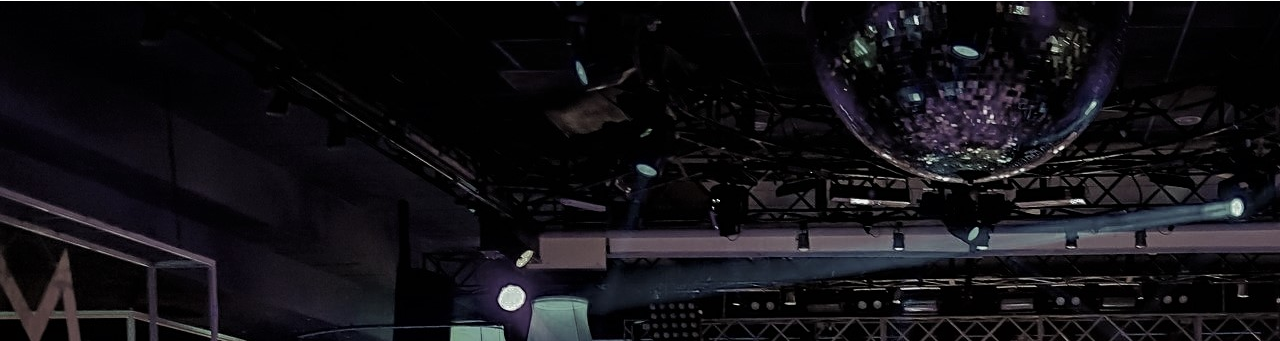
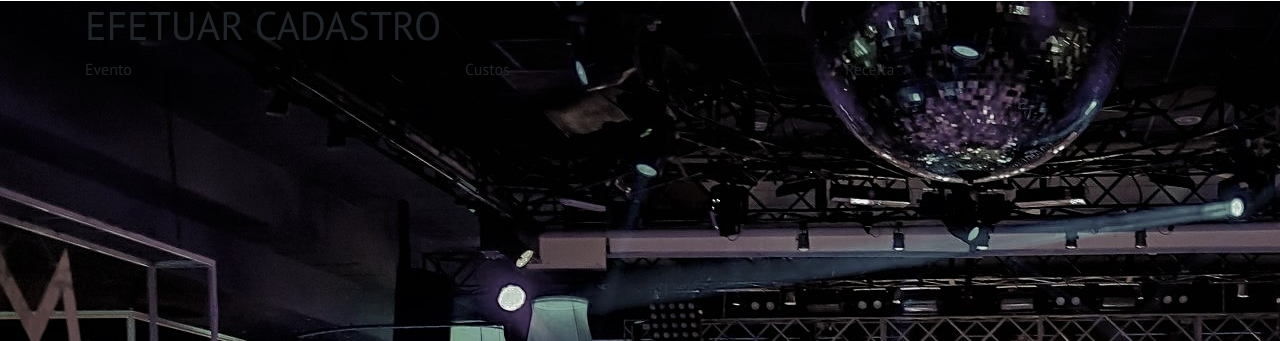
Before and after one commit to jvccorsi/Engenharia3-certo, a PHP site: page /git/Views/cadastros.php in a window 1280 px wide. Shown: the part 90-431 px from the top of the page. Run offline with PHP 8.4, Linux system fonts and the light colour scheme; the visitor is signed in with stand-in values (Sample User, id 1); data comes from the database, SQL or seed files in the repository.

Commit message:
cadastros style adicionado

```diff
--- a/Views/cadastros.php
+++ b/Views/cadastros.php
@@ -8,7 +8,7 @@
         <meta charset="UTF-8">
         <meta name="viewport" content="width=device-width, initial-scale=1.0">
         <!--CSS-->
-        <link rel="stylesheet" href="../Style/style_usu.css">
+        <link rel="stylesheet" href="../Style/dashboard.css">
         <!--BS-->
         <link rel="stylesheet" href="https://stackpath.bootstrapcdn.com/bootstrap/4.5.2/css/bootstrap.min.css" integrity="sha384-JcKb8q3iqJ61gNV9KGb8thSsNjpSL0n8PARn9HuZOnIxN0hoP+VmmDGMN5t9UJ0Z" crossorigin="anonymous">
         <!--FONT-->
@@ -26,6 +26,21 @@
                 document.getElementById("botao-hora").innerHTML = date.getHours() + ":" + date.getMinutes();
             }
         </script>
-
+        <main>
+            <div class="container">
+                <h1>EFETUAR CADASTRO</h1>
+                <div class="row">
+                    <div class="col">
+                        <p>Evento</p>
+                    </div>
+                    <div class="col">
+                        <p>Custos</p>
+                    </div>
+                    <div class="col">
+                        <p>Receita</p>
+                    </div>
+                </div>
+            </div>
+        </main>
     </body>
 </html>
--- a/Views/dashboard.php
+++ b/Views/dashboard.php
@@ -16,7 +16,7 @@ include("../Controllers/verify_login.php"); //php PARA VERFICIAR SE O USUÁRIO E
     <meta charset="UTF-8">
     <meta name="viewport" content="width=device-width, initial-scale=1.0">
     <!--CSS-->
-    <link rel="stylesheet" href="../Style/style_usu.css">
+    <link rel="stylesheet" href="../Style/dashboard.css">
     <!--BS-->
     <link rel="stylesheet" href="https://stackpath.bootstrapcdn.com/bootstrap/4.5.2/css/bootstrap.min.css" integrity="sha384-JcKb8q3iqJ61gNV9KGb8thSsNjpSL0n8PARn9HuZOnIxN0hoP+VmmDGMN5t9UJ0Z" crossorigin="anonymous">
 
@@ -32,7 +32,6 @@ include("../Controllers/verify_login.php"); //php PARA VERFICIAR SE O USUÁRIO E
         include("Modais_usuario_index.php/modais.php");
         include("components/dashboard_header.php");
     ?>
-
 
     <!--BEM VINDO-->
     <main>
```
Also changed, not shown: Style/cadastros.css (added), Style/dashboard.css (renamed from Style/style_usu.css), Views/components/dashboard_header.php (indentation only).
